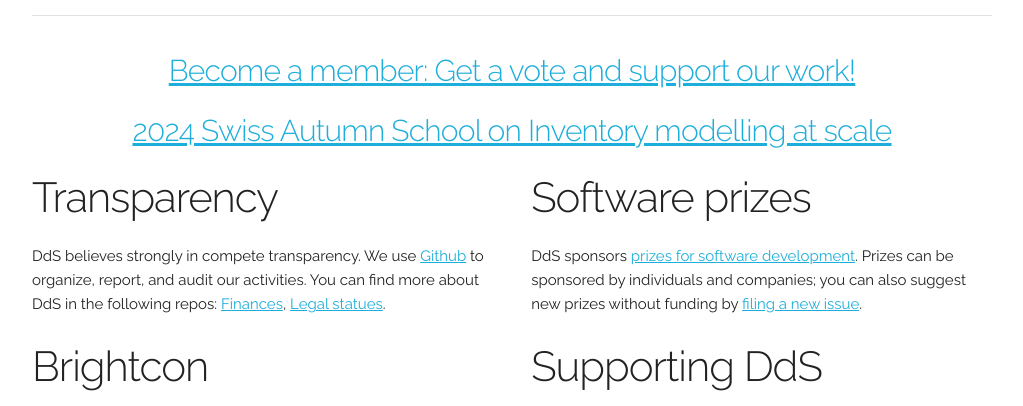
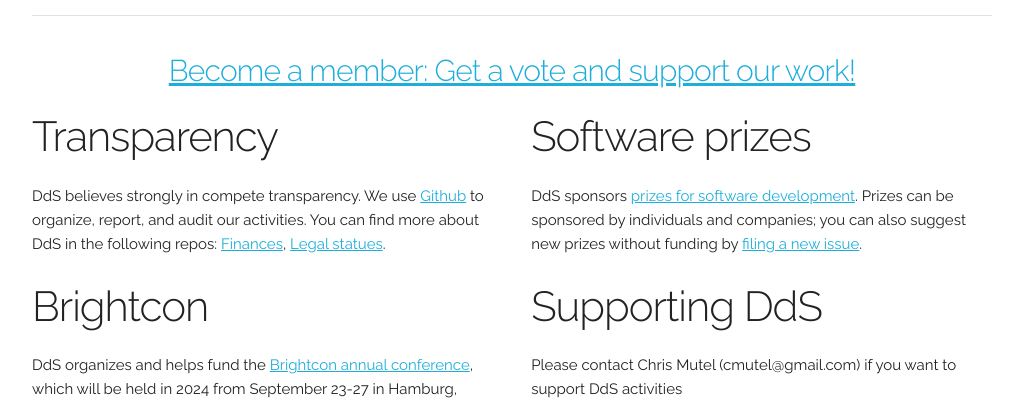
Before and after one commit to Depart-de-Sentier/Depart-de-Sentier.github.io, a plain HTML site: page index.html in a window 1280 px wide. Shown: the part 315-721 px from the top of the page, without its empty margins (128-1151 px from the left). Drawn offline with Linux system fonts and the light colour scheme.

Commit message:
Pull registration for fall school

```diff
--- a/index.html
+++ b/index.html
@@ -37,9 +37,6 @@
     <hr />
     <div class="row">
         <h4 style="text-align: center"><a href="https://events.d-d-s.ch/">Become a member: Get a vote and support our work!</a></h4>
-    </div>
-    <div class="row">
-        <h4 style="text-align: center"><a href="https://www.d-d-s.ch/schools/oct-24/index.html">2024 Swiss Autumn School on Inventory modelling at scale</a></h4>
     </div>
     <div class="row">
       <div class="one-half column">
```
